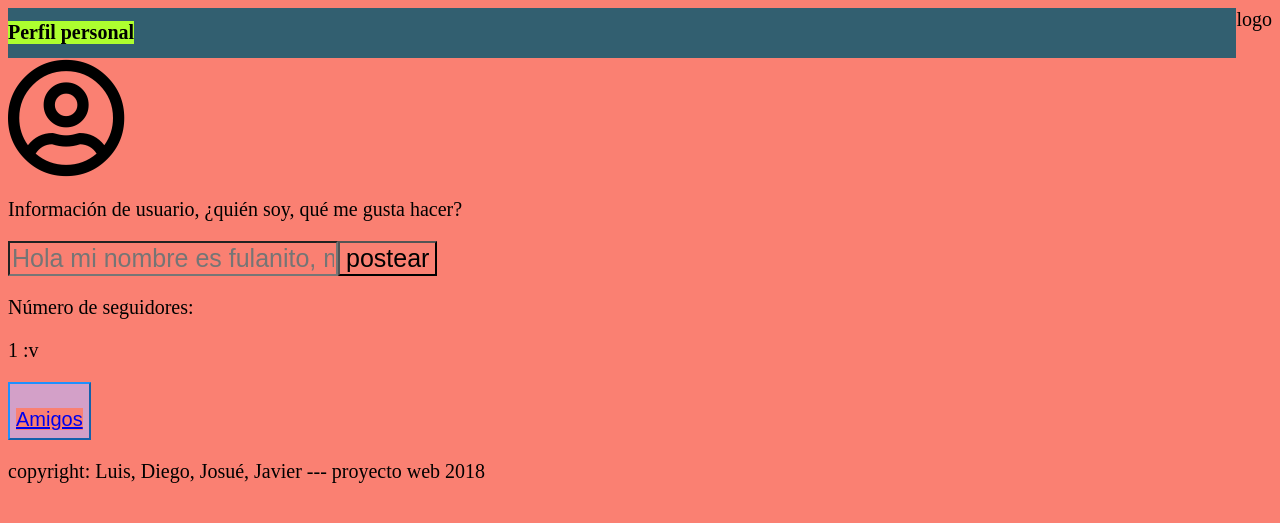
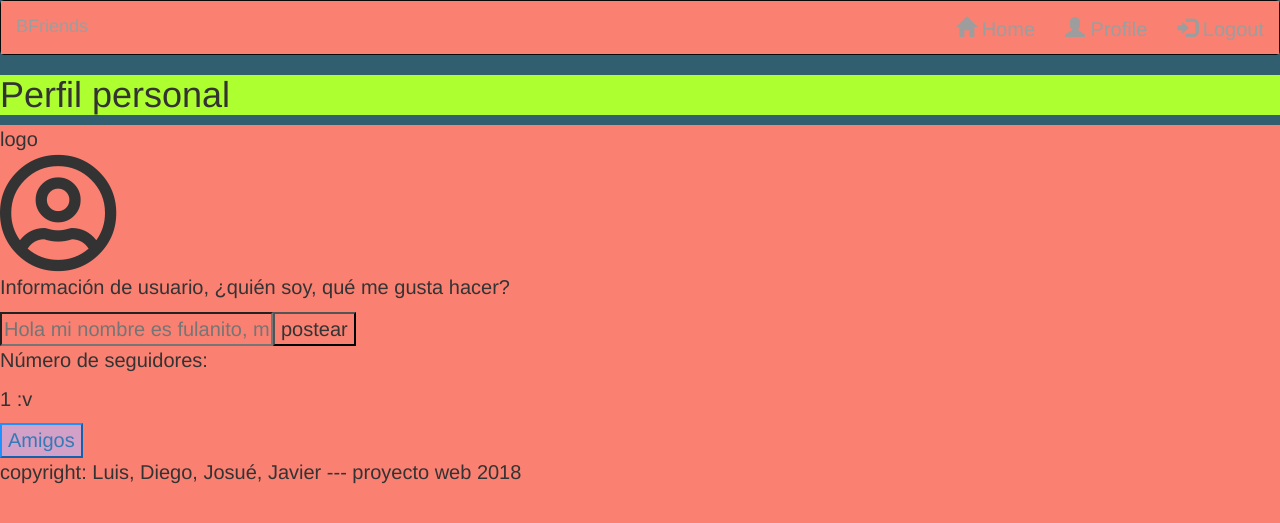
Before and after one commit to joisgori/RedSocialV2.0, a Node server app: page /perfil in a window 1280 px wide. Shown: the top 523 px of the page. Run offline with Node 20, Linux system fonts and the light colour scheme; some libraries are stand-ins or nearby versions.

Commit message:
barra perfil

```diff
--- a/public/stylesheets/style.css
+++ b/public/stylesheets/style.css
@@ -42,3 +42,6 @@
     color: rgb(167, 157, 157);
     background-color: black;
 }
+body{
+    background-image: url("../img/images.jpg");
+}
--- a/public/stylesheets/stylePrincipal.css
+++ b/public/stylesheets/stylePrincipal.css
@@ -3,7 +3,7 @@
     padding: 0;
     border:0;
     --color-botones-reaccion: rgba(83, 224, 243, 0.795);
-    --color-content-post:rgba(7, 250, 80, 0.774);
+    --color-content-post:grey;
     --color-boton-post:rgba(64, 250, 7, 0.774);
     --color-content-commit:rgba(165, 172, 173, 0.568);
     --color-commit: rgba(165, 172, 173, 0);
--- a/views/Index.pug
+++ b/views/Index.pug
@@ -37,7 +37,8 @@
           a(href='') He olvidado mi contrase&ntilde;a
     article.Flex
       p Video
-      video
+
+
         //
           Acá insertaremos el vídeo introductorio cuando lo tengamos, sino en el peor de los casos lo cambiamos por un simple
           div donde expliquemos la idea y objetivo de la red con texto plano xdd
--- a/views/perfil.pug
+++ b/views/perfil.pug
@@ -5,9 +5,37 @@
   meta(http-equiv='X-UA-Compatible' content='ie=edge')
   link(rel='stylesheet' type='text/css' media='screen' href='/stylesheets/perfil.css')
   link(rel='stylesheet' href='https://use.fontawesome.com/releases/v5.5.0/css/all.css' integrity='sha384-B4dIYHKNBt8Bc12p+WXckhzcICo0wtJAoU8YZTY5qE0Id1GSseTk6S+L3BlXeVIU' crossorigin='anonymous')
-
   title Perfil
+  // Latest compiled and minified CSS
+  link(rel='stylesheet' href='https://maxcdn.bootstrapcdn.com/bootstrap/3.3.7/css/bootstrap.min.css')
+  // jQuery library
+  script(src='https://ajax.googleapis.com/ajax/libs/jquery/3.3.1/jquery.min.js')
+  // Latest compiled JavaScript
+  script(src='https://maxcdn.bootstrapcdn.com/bootstrap/3.3.7/js/bootstrap.min.js')
 header
+  nav.navbar.navbar-inverse
+    .container-fluid
+      .navbar-header
+        a.navbar-brand(href='#') BFriends
+      //
+        <ul class="nav navbar-nav">
+        <li class="active"><a href="#">Home</a></li>
+        <li><a href="#">Page 1</a></li>
+        <li><a href="#">Page 2</a></li>
+        </ul>
+      ul.nav.navbar-nav.navbar-right
+        li
+          a(href='/principal')
+            span.glyphicon.glyphicon-home
+            |  Home
+        li
+          a(href='/perfil')
+            span.glyphicon.glyphicon-user
+            |  Profile
+        li
+          a(href='/logout')
+            span.glyphicon.glyphicon-log-in
+            |  Logout
   // debe ser una especie de flex con el logo a la derecha
   h1 Perfil personal
   div logo
@@ -22,6 +50,6 @@
     p N&uacute;mero de seguidores:
     p 1 :v
     button
-      a(href="/friend") Amigos
+      a(href='/friend') Amigos
   footer
     p copyright: Luis, Diego, Josu&eacute;, Javier --- proyecto web 2018
```
Also changed, not shown: public/img/images.jpg (added), 1 other file.
